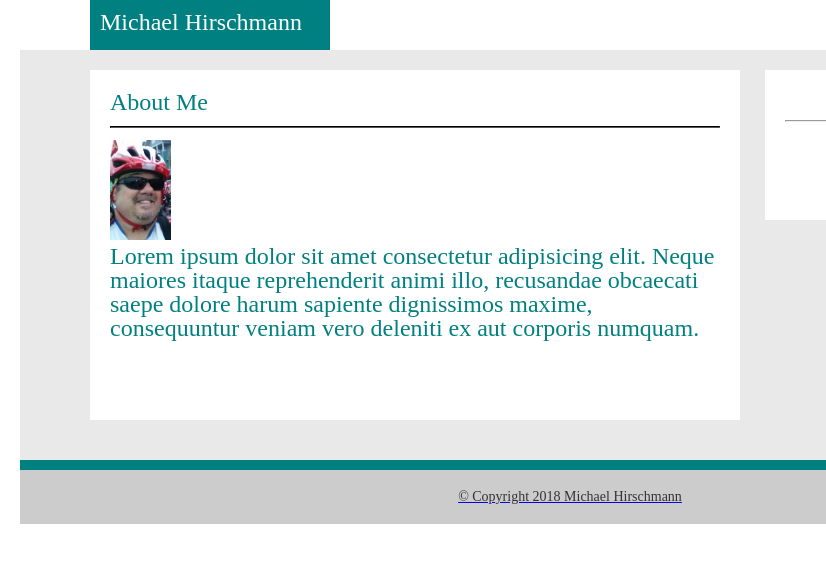
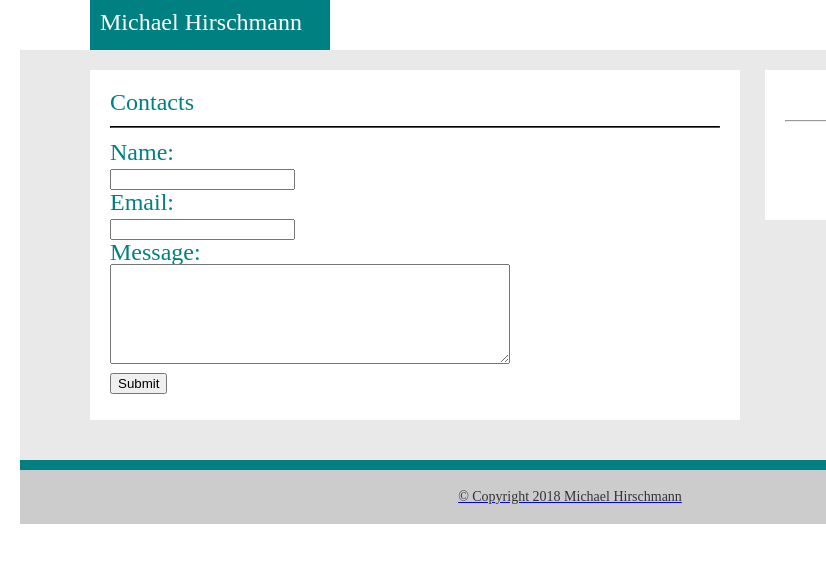
Before and after one commit to mhirschmannAAA/mhirschmannAAA.github.io, a plain HTML site: page contact.html in a window 1280 px wide. Shown: the full height of the page, 0-826 px from the left. Drawn offline with Linux system fonts and the light colour scheme.

Commit message:
almost down with contact form

```diff
--- a/contact.html
+++ b/contact.html
@@ -30,14 +30,21 @@
 
             <div>
                 <div>
-                    <div class="sec1"><strong>About Me</strong>
+                    <div class="sec1"><strong>Contacts</strong>
 
                         <hr class="hr">
 
                         <!-- a div positioned absolutely in the relative div -->
-                        <div id="absolute"><img src="assets/images/mike.jpg" alt="ProfilePic" height="100">
-                        </div>
-                        <p>Lorem ipsum dolor sit amet consectetur adipisicing elit. Neque maiores itaque reprehenderit animi illo, recusandae obcaecati saepe dolore harum sapiente dignissimos maxime, consequuntur veniam vero deleniti ex aut corporis numquam.</p>
+                        <form>
+                                Name:<br>
+                                <input type="text" name="John Doe"><br>
+                                Email:<br>
+                                <input type="text" name="someone@gmail.com"><br>
+                                Message:<br>
+                                <textarea name="Message:" style="width:400px; height:100px"></textarea><br>
+
+                                <input type="submit" value="Submit">
+                        </form>
                     </div>
 
                     <aside class="aside"><strong>Connect with Me</strong>
```
Also changed, not shown: index.html (+0 -1 lines).
